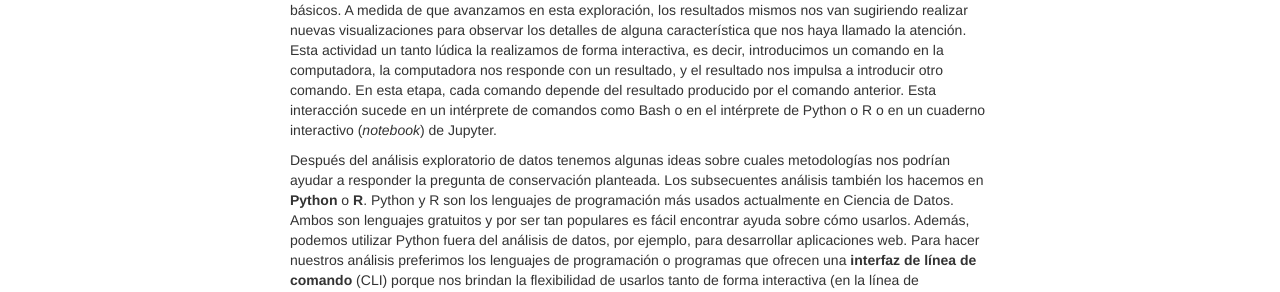
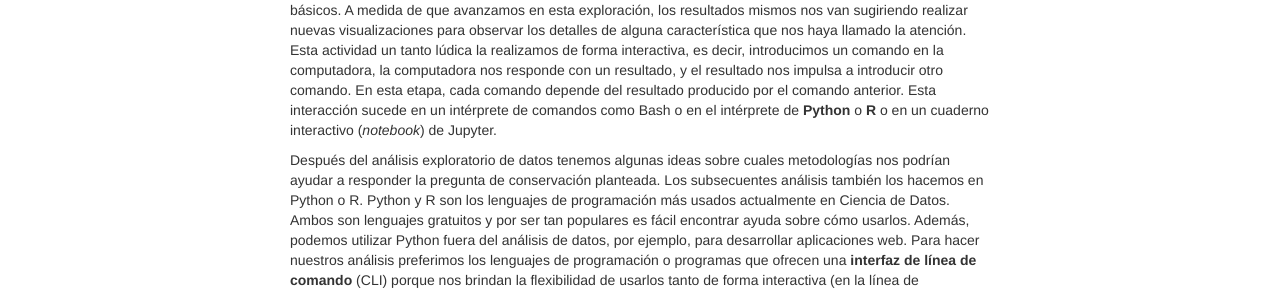
Before and after one commit to LizethMReyes/islasgeci.github.io, a Jekyll site: the page built from _posts/2019-03-11-nuestras_herramientas.md, in a window 1280 px wide. Shown: the part 582-874 px from the top of the page. Built offline with Jekyll 4.4.1, drawn with Linux system fonts in a browser that asks for light colours; some of the changed text lies outside the part shown.

Commit message:
Pon en negrutas la primer ocurrencia de Python y R

```diff
--- a/_posts/2019-03-11-nuestras_herramientas.md
+++ b/_posts/2019-03-11-nuestras_herramientas.md
@@ -16,10 +16,10 @@ Antes de analizar un conjunto de datos, la curadora de datos verifica que los da
 
 En algunos casos no es pertinente guardar los datos en un archivo de Excel. En proyectos complejos los datos provienen de fuentes diversas y no es prudente combinarlos en una sola tabla. En estos casos es necesario usar **bases de datos relacionales** para guardar la información sin redundancia en múltiples tablas y combinar las tablas considerando las relaciones que existen entre las diferentes variables del sistema. Los sistemas de gestión de bases de datos relacionales que más usamos son **MySQL**, **SQLite** y **Access**.
 
-Una vez que los datos han sido depurados y almacenados, realizamos un análisis exploratorio de datos para familiarizarnos con su naturaleza y características. Durante esta manipulación inicial de los datos graficamos los datos crudos, elaboramos histogramas o diagramas de cajas y bigotes, y calculamos algunos estadísticos básicos. A medida de que avanzamos en esta exploración, los resultados mismos nos van sugiriendo realizar nuevas visualizaciones para observar los detalles de alguna característica que nos haya llamado la atención. Esta actividad un tanto lúdica la realizamos de forma interactiva, es decir, introducimos un comando en la computadora, la computadora nos responde con un resultado, y el resultado nos impulsa a introducir otro comando. En esta etapa, cada comando depende del resultado producido por el comando anterior. Esta interacción sucede en un intérprete de comandos como Bash o en el intérprete de Python o R o en un cuaderno interactivo (_notebook_) de Jupyter.
+Una vez que los datos han sido depurados y almacenados, realizamos un análisis exploratorio de datos para familiarizarnos con su naturaleza y características. Durante esta manipulación inicial de los datos graficamos los datos crudos, elaboramos histogramas o diagramas de cajas y bigotes, y calculamos algunos estadísticos básicos. A medida de que avanzamos en esta exploración, los resultados mismos nos van sugiriendo realizar nuevas visualizaciones para observar los detalles de alguna característica que nos haya llamado la atención. Esta actividad un tanto lúdica la realizamos de forma interactiva, es decir, introducimos un comando en la computadora, la computadora nos responde con un resultado, y el resultado nos impulsa a introducir otro comando. En esta etapa, cada comando depende del resultado producido por el comando anterior. Esta interacción sucede en un intérprete de comandos como Bash o en el intérprete de **Python** o **R** o en un cuaderno interactivo (_notebook_) de Jupyter.
 
 
-Después del análisis exploratorio de datos tenemos algunas ideas sobre cuales metodologías nos podrían ayudar a responder la pregunta de conservación planteada. Los subsecuentes análisis también los hacemos en **Python** o **R**. Python y R son los lenguajes de programación más usados actualmente en Ciencia de Datos. Ambos son lenguajes gratuitos y por ser tan populares es fácil encontrar ayuda sobre cómo usarlos. Además, podemos utilizar Python fuera del análisis de datos, por ejemplo, para desarrollar aplicaciones web. Para hacer nuestros análisis preferimos los lenguajes de programación o programas que ofrecen una **interfaz de línea de comando** (CLI) porque nos brindan la flexibilidad de usarlos tanto de forma interactiva (en la línea de comandos) como programática. Una vez satisfechos con los resultados obtenidos, transcribimos los comandos ejecutados a un guión de comandos (_script_) para reproducir el resultado de forma no interactiva. Eliminar la interactividad nos permite automatizar el proceso lo cual implica la reproducibilidad de nuestros resultados.
+Después del análisis exploratorio de datos tenemos algunas ideas sobre cuales metodologías nos podrían ayudar a responder la pregunta de conservación planteada. Los subsecuentes análisis también los hacemos en Python o R. Python y R son los lenguajes de programación más usados actualmente en Ciencia de Datos. Ambos son lenguajes gratuitos y por ser tan populares es fácil encontrar ayuda sobre cómo usarlos. Además, podemos utilizar Python fuera del análisis de datos, por ejemplo, para desarrollar aplicaciones web. Para hacer nuestros análisis preferimos los lenguajes de programación o programas que ofrecen una **interfaz de línea de comando** (CLI) porque nos brindan la flexibilidad de usarlos tanto de forma interactiva (en la línea de comandos) como programática. Una vez satisfechos con los resultados obtenidos, transcribimos los comandos ejecutados a un guión de comandos (_script_) para reproducir el resultado de forma no interactiva. Eliminar la interactividad nos permite automatizar el proceso lo cual implica la reproducibilidad de nuestros resultados.
 
 
 Los hallazgos de nuestros análisis los describimos en un reporte técnico. Este reporte incluye descripciones de los métodos analíticos usados, los resultados obtenidos y las conclusiones a las que arribamos. Los reportes técnicos los escribimos en un **lenguaje de marcado** (_markup_), usualmente **LaTeX**, **Markdown** o **HTML**. Los lenguajes de marcado son convenciones para escribir texto indicando en el contenido las instrucciones para su formato. Estos lenguajes nos permiten editar nuestros reportes sin depender de alguna aplicación particular (por ejemplo Word) ya que los documentos se guardan como archivos de texto simple sin formato (_plain text_).
```
